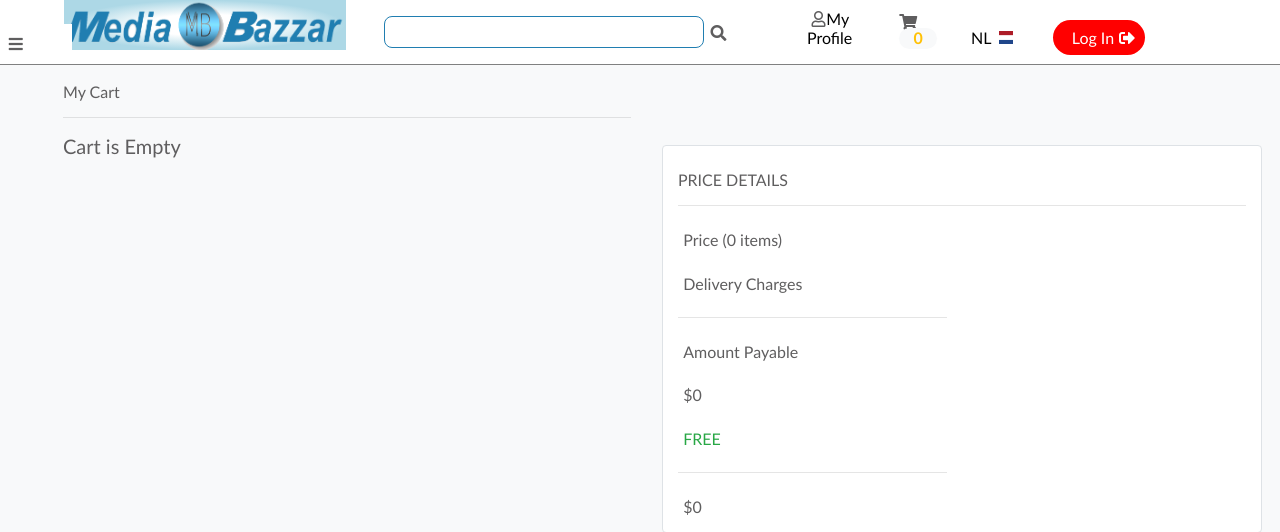
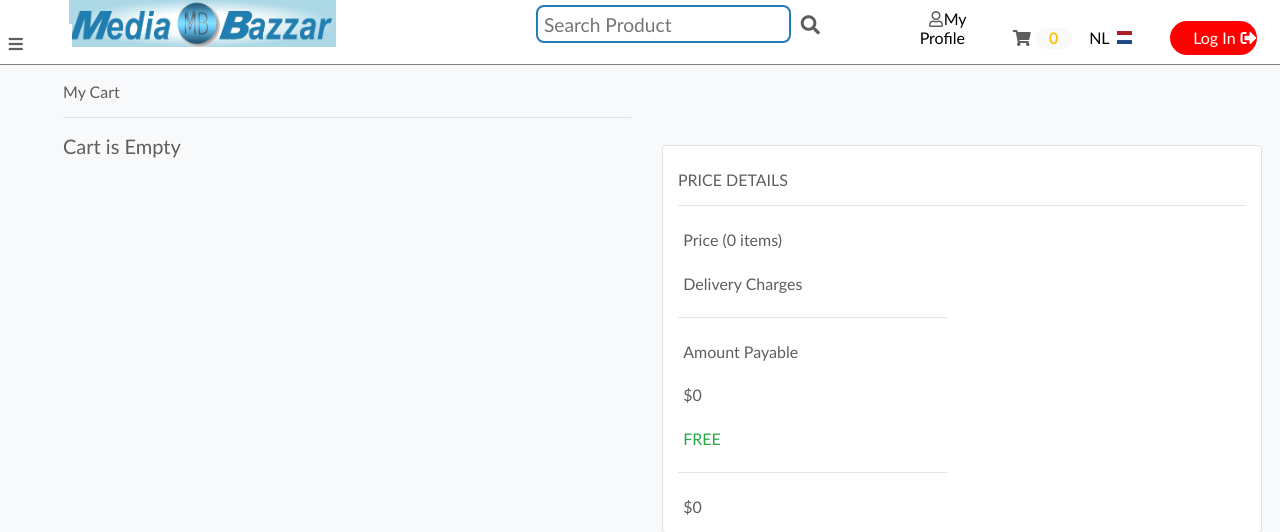
Before and after one commit to Ranim1996/MediaBazaar-Website, a PHP site: page /Webshop/cart.php in a window 1280 px wide. Shown: the top 532 px of the page. Run offline with PHP 8.4, Linux system fonts and the light colour scheme.

Commit message:
searching products implemented, no design

```diff
--- a/Webshop/css/style.css
+++ b/Webshop/css/style.css
@@ -52,24 +52,41 @@ a
     width: 22%;
     height: 100%;
     flex-shrink: 1;
+    margin-left: 5px;
 }
 
 .main-header img{
     width: 100%;
 }
 
-#search-stock{
-    width: 25%;
+/*---- SEARCH PRODUCT ----- */
+/*--------------------------*/
+
+.search-product{
+    margin-left: 200px;
+    width:25%;
+    border-radius: 8px;
+}
+.search-input{
+    width: 80%;
     height: 2rem;
-    border:1px solid #207EB1;
+    border: 2px solid #207EB1;
+    background-color: #ffffff;
     border-radius: 8px;
     font-size: 1.2rem;
-    margin: 0 0.5% 0 3%;
-    flex-shrink: 1;
-    outline: none;
     padding-left: 6px;
 }
+.search-product #btnSearch{
+    height: 2rem;
+    font-size: 1.2rem;
+    background-color: #ffffff;
+    border: none;
+    background: transparent;
+    cursor: pointer;
+}
 
+/*--------------------------*/
+/*--------------------------*/
 .header-menu
 {
     margin-left: 6%;
@@ -88,7 +105,6 @@ a
 {
     display:inline-block;
     margin:0 1%;
-
 }
 
 .profile
--- a/Webshop/top-header.php
+++ b/Webshop/top-header.php
@@ -17,8 +17,15 @@
             </div>
 
             <a class="logo-href" href="Index.php"><img src="./css/images/mediaBazaarLogo.png"></a>
+            <!--
             <input type="search" id="search-stock">
-            <label for="search-stock"><i class="fas fa-search"></i></label>
+            <label for="search-stock"><i class="fas fa-search"></i></label>  -->
+
+            <form class="search-product" action="./php/SearchProductPage.php" method="POST">
+                <input type="text" name="search" id="search-stock" placeholder="Search Product" class="search-input">
+                <button id="btnSearch" type="submit" name="submit-product"><i class="fas fa-search"></i></button>
+            </form>
+
             <nav class="header-menu">
                 <ul>
                     <li class="profile"><a href="./Login.php"><i class="far fa-user"></i>My Profile</a></li>
```
Also changed, not shown: Webshop/php/SearchProductPage.php (added, +53 -0 lines).
